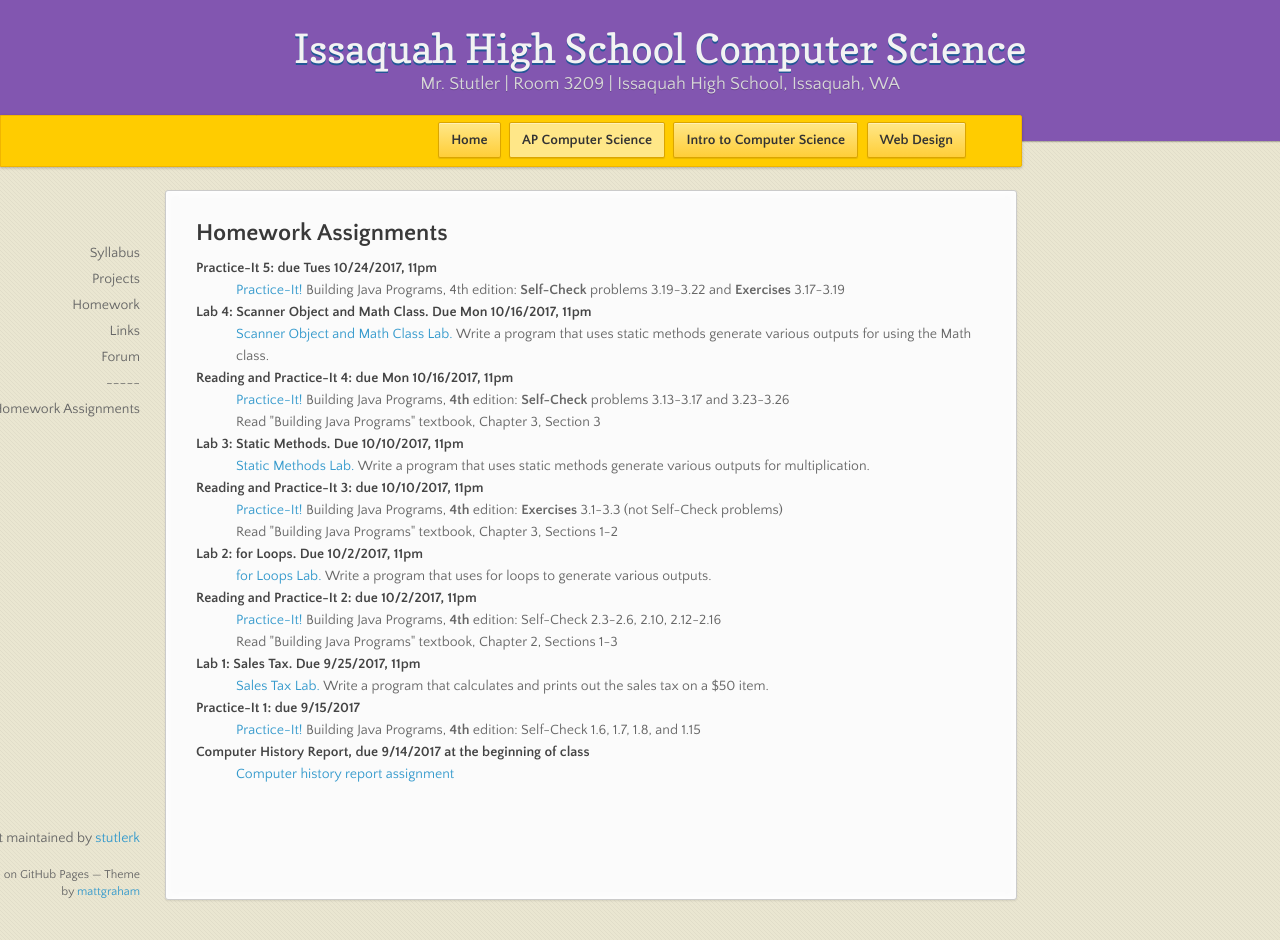
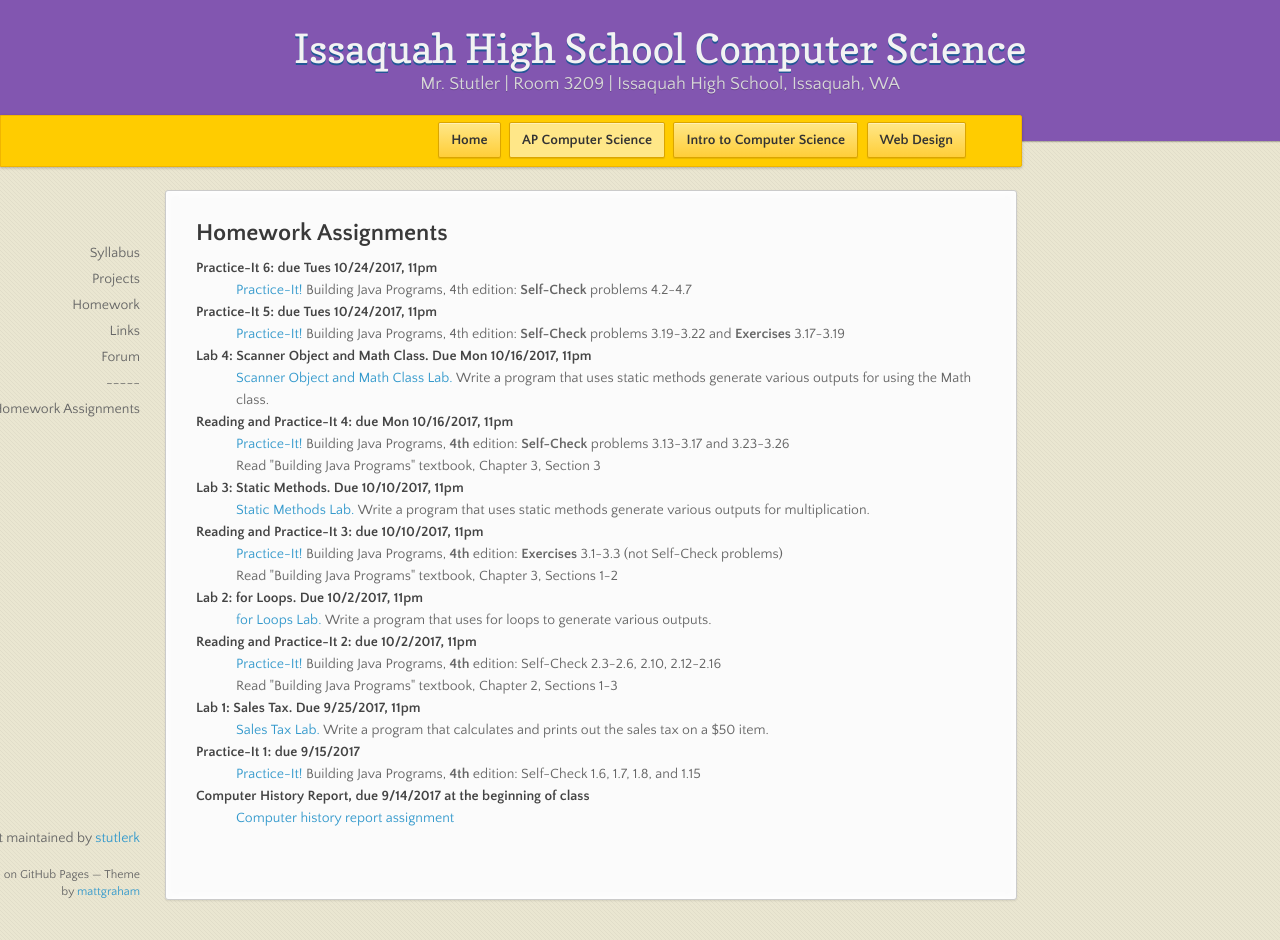
Before and after one commit to stutlerk/ihs-website, a Jekyll site: the page built from _apcs/homework.html, in a window 1280 px wide and 940 px high. Built offline with Jekyll 4.4.1, drawn with Linux system fonts in a browser that asks for light colours; nearby versions of some CDN libraries.

Commit message:
Update homework.html

```diff
--- a/_apcs/homework.html
+++ b/_apcs/homework.html
@@ -6,6 +6,9 @@
 <section>
 <h2>Homework Assignments</h2>
   <dl>
+    <dt>Practice-It 6: due Tues 10/24/2017, 11pm</dt>
+    <dd><a href="https://practiceit.cs.washington.edu/" target="_blank">Practice-It!</a> Building Java Programs, 4th edition: <b>Self-Check</b> problems 4.2-4.7</dd>
+
     <dt>Practice-It 5: due Tues 10/24/2017, 11pm</dt>
     <dd><a href="https://practiceit.cs.washington.edu/" target="_blank">Practice-It!</a> Building Java Programs, 4th edition: <b>Self-Check</b> problems 3.19-3.22 and <b>Exercises</b> 3.17-3.19</dd>
 
```
